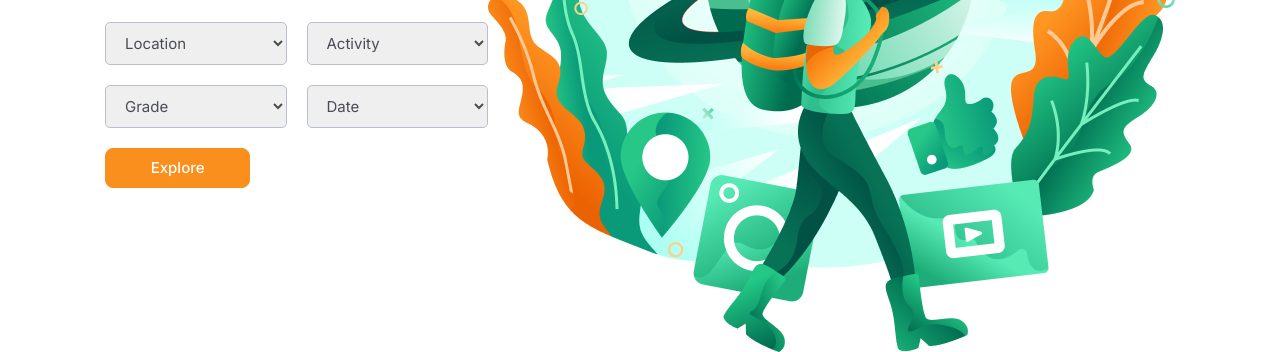
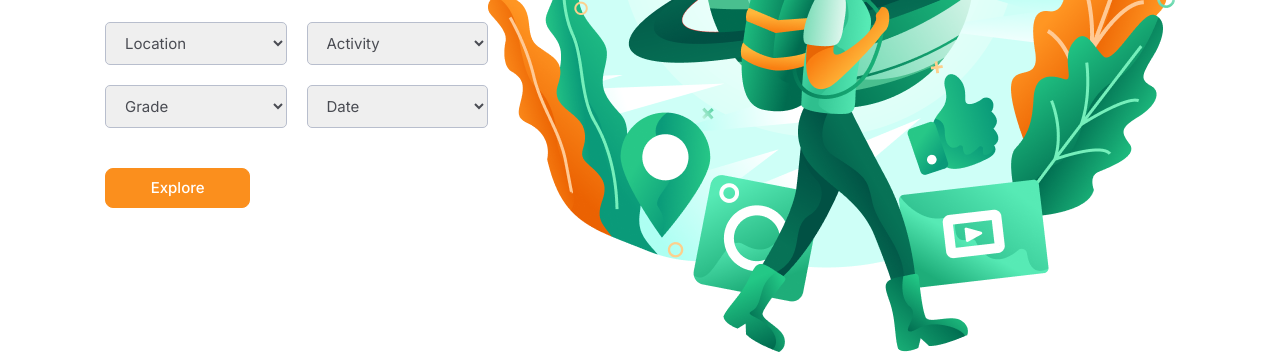
Before and after one commit to saviomisael/landing-page-sass, a website: page index.html in a window 1280 px wide. Shown: the part 458-810 px from the top of the page. Drawn offline with nearby package versions, Linux system fonts and the light colour scheme; files that its build step writes are made by us from their sources.

Commit message:
add margin-top-small helper

```diff
--- a/index.html
+++ b/index.html
@@ -49,7 +49,7 @@
               <option value="">Date</option>
             </select>
 
-            <button class="btn-box" type="button">Explore</button>
+            <button class="btn-box margin-top-small" type="button">Explore</button>
           </form>
         </div>
         <img src="img/thousand-011.png" alt="man walking with planets in the background">
--- a/sass/trumps/_margins.scss
+++ b/sass/trumps/_margins.scss
@@ -1,3 +1,7 @@
 ._margin-top-medium {
   margin-top: 7.2rem !important;
 }
+
+.margin-top-small {
+  margin-top: 2rem !important;
+}
```
